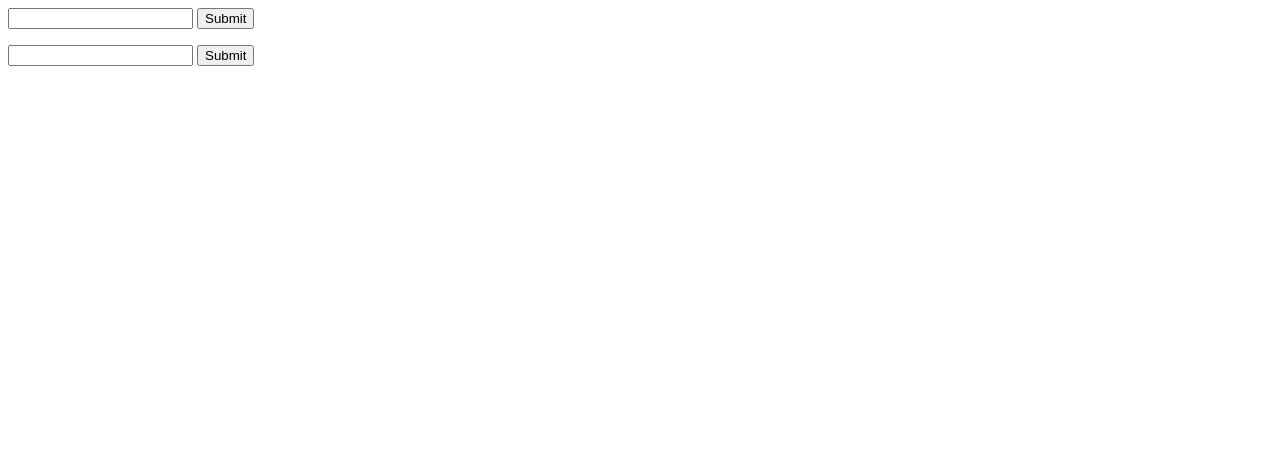
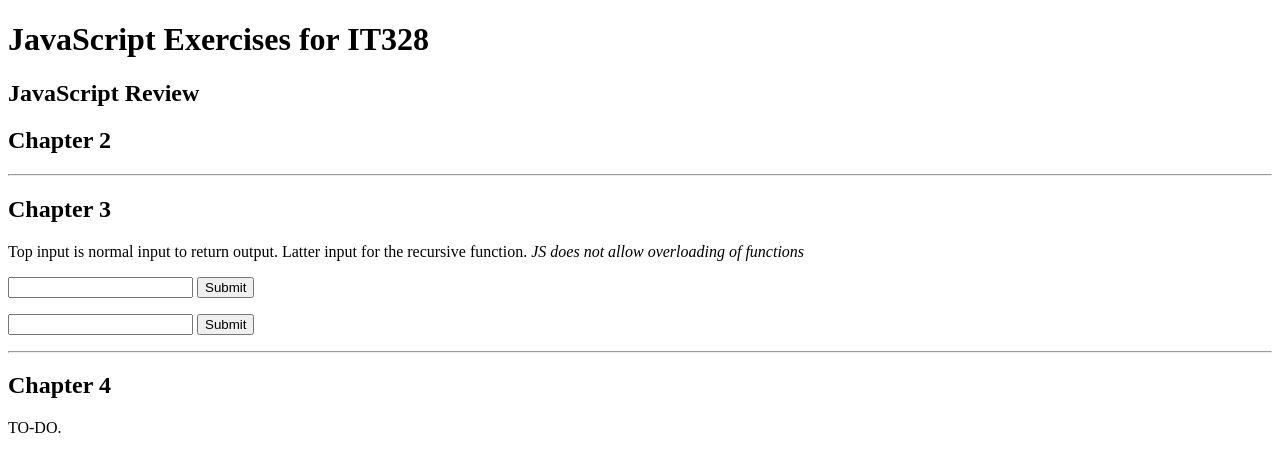
Before and after one commit to rhill34/js-review-exercises, a plain HTML site: page index.html in a window 1280 px wide. Drawn offline with Linux system fonts and the light colour scheme.

Commit message:
Formatted HTML
Added semantics, and sections for future exercises.-RH3

```diff
--- a/index.html
+++ b/index.html
@@ -1,21 +1,44 @@
 <!DOCTYPE html>
-<html>
+<html lang="en">
 <head>
     <script src="js/myScript.js"></script>
+    <title>JavaScript Exercises for IT328</title>
 </head>
 <body>
-
+<header>
+    <h1>JavaScript Exercises for IT328</h1>
+</header>
+<article>
+    <h2>JavaScript Review</h2>
+    <section>
+        <h2>Chapter 2</h2>
+        <script>
+            js2();
+        </script>
+    </section>
+    <hr>
+    <section>
+        <h2>Chapter 3</h2>
+        <p>
+            Top input is normal input to return output. Latter input for the recursive function.
+            <em>JS does not allow overloading of functions</em>
+        </p>
         <input id="numb">
-
         <button type="button" onclick="js3()">Submit</button>
-
         <p id="demo"></p>
         <!--<br>-->
-
         <input id="numb1">
-
         <button type="button" onclick="js3Recursive()">Submit</button>
         <p id="assert"></p>
-
+    </section>
+    <hr>
+    <section>
+        <h2>Chapter 4</h2>
+        <p>
+            TO-DO.
+        </p>
+        <!--input here-->
+    </section>
+</article>
 </body>
 </html>
```
Lines whose indentation alone changed are shown as unchanged.
